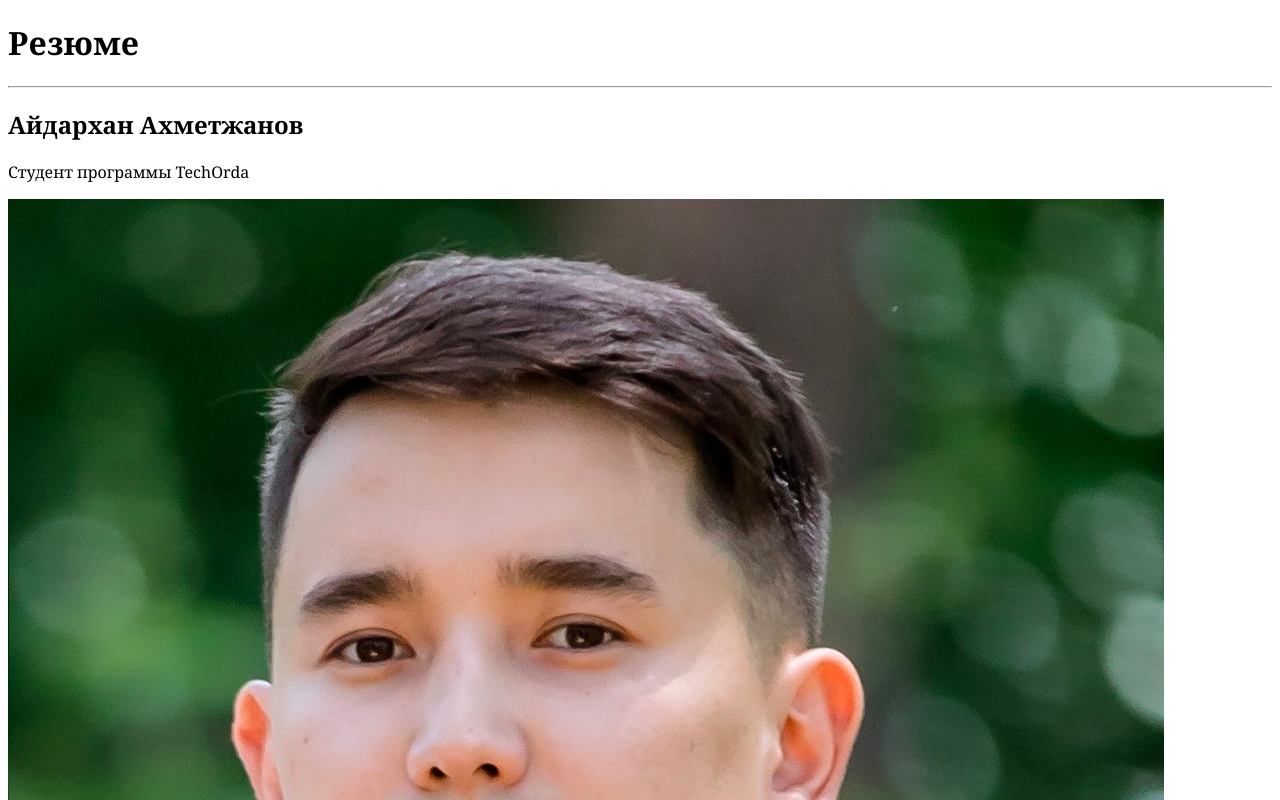
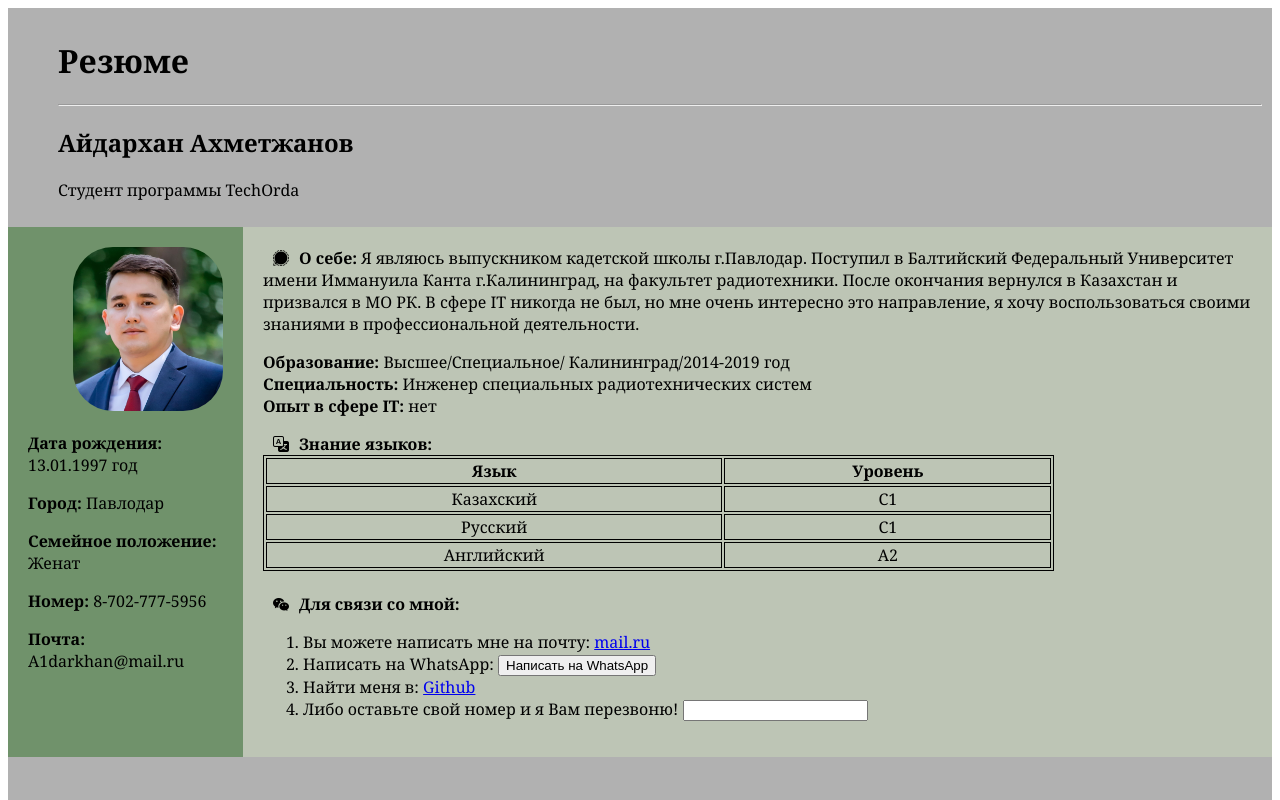
Before and after one commit to A1darhan/cv, a plain HTML site: page index.html in a window 1280 px wide. Shown: the top 800 px of the page. Drawn offline with nearby package versions, Linux system fonts and the light colour scheme.

Commit message:
Add files via upload

```diff
--- a/index.html
+++ b/index.html
@@ -5,6 +5,7 @@
     <meta name="viewport" content="width=device-width, initial-scale=1.0">
     <title>practica</title>
     <link rel="stylesheet" href="style.css">
+    <link rel="stylesheet" href="https://cdn.jsdelivr.net/npm/bootstrap-icons@1.11.1/font/bootstrap-icons.css"/>
 </head>
 <body>
     <div class="zagolovok">
@@ -27,7 +28,7 @@
 
         <div class="box2">
             <div class="sebe">
-                <strong>О себе:</strong> Я являюсь выпускником кадетской школы г.Павлодар.
+                <i class="bi bi-signal"></i><span class="bi"><strong>О себе:</strong></span> Я являюсь выпускником кадетской школы г.Павлодар.
                 Поступил в Балтийский Федеральный Университет имени Иммануила
                 Канта г.Калининград, на факультет радиотехники. После окончания вернулся в
                  Казахстан и призвался в МО РК. В сфере IT никогда не был, но мне очень интересно
@@ -37,7 +38,7 @@
                 Калининград/2014-2019 год<br/>
                 <strong>Специальность:</strong>   Инженер специальных радиотехнических систем
                 <br/><strong>Опыт в сфере IT:</strong> нет</p>
-                <strong>Знание языков:</strong>
+                <i class="bi bi-translate"></i><span class="bi"><strong>Знание языков:</strong></span>
                 <table>
                     <thead>
                         <th>Язык</th>
@@ -57,7 +58,7 @@
                     </tr>
                 </table>
 
-                    <br><strong>Для связи со мной:</strong>
+                    <br><i class="bi bi-wechat"></i><span  class="bi"><strong>Для связи со мной:</strong></span>
                     <ol>
                         <li>Вы можете написать мне на почту: <a target="_blank" href="https://e.mail.ru">mail.ru</a></li>
                         <li>Написать на WhatsApp: <a target="_blank" href="https://web.whatsapp.com/"><button>Написать на WhatsApp</button></a></li>
--- a/style.scss
+++ b/style.scss
@@ -1 +1,27 @@
-html {font-family: Georgia, 'Times New Roman', Times, serif;}
+html {    font-family: Georgia, 'Times New Roman', Times, serif;}
+.zagolovok {
+    background-color: rgb(177, 177, 177);
+    padding: 10px 10px 10px 50px;}
+.foto {
+    width: 150px;
+    border-radius: 40px;
+    margin-left: 45px;}
+.osnova {
+    display: flex;
+    align-items: stretch;
+    .box1 {
+        padding: 20px 20px 20px 20px;
+        background-color: rgb(112, 146, 107);}
+    .box2 {
+        flex-grow: 3;
+        padding: 20px 20px 20px 20px;
+        background-color: rgb(189, 197, 181);}
+}
+table {border: 1px solid black;
+    text-align: center;
+    width: 80%;}
+td, th {border: 1px solid black;}
+.bi {margin-left: 10px;}
+.end {background-color: rgb(177, 177, 177);}
+    @media screen and (max-width: 800px) {
+        .osnova {display: block;}    }
```
Also changed, not shown: style.css, 1 other file.
